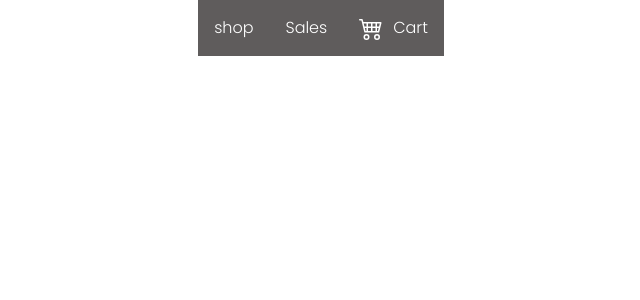
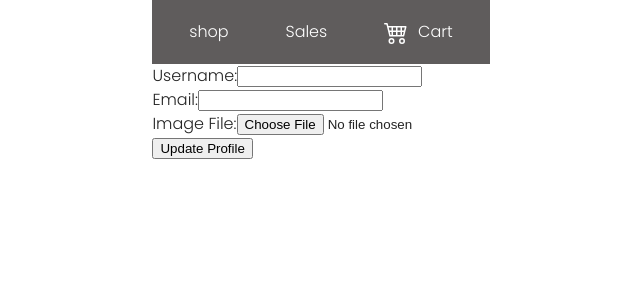
Before and after one commit to jck-bit/stockify, a React (Vite) app: page /profile-change in a window 1280 px wide. Before the commit this address had no page. Shown: the top 300 px of the page, without its empty margins (319-959 px from the left). Built offline with nearby package versions, Linux system fonts and the light colour scheme.

Commit message:
Edited the bargrapgh,

```diff
--- a/src/App.tsx
+++ b/src/App.tsx
@@ -11,6 +11,7 @@ import SalesTable from './widgets/Sales';
 import Register from './login/register';
 import PrivacyPolicy from './components/private_policy';
 import Profile from './profile';
+import UserProfileUpdate from './profile/UserProfileUpdate';
 
 function App() {
   const isAuth = Boolean(useSelector((state:any) => state.token))
@@ -34,6 +35,7 @@ function App() {
           <Route path='/login' element={<LoginPage/>}/>
           <Route path='/register' element={<Register/>}/>
           <Route path='/privacy_policy' element={<PrivacyPolicy/>}/>
+          <Route path='/profile-change' element={<UserProfileUpdate/>}/>
         </Routes>
         </SnackbarProvider>
       </BrowserRouter>
--- a/src/components/SingleUserLine.tsx
+++ b/src/components/SingleUserLine.tsx
@@ -1,4 +1,4 @@
-import {Line} from 'react-chartjs-2'
+import {Bar } from 'react-chartjs-2'
 
 import Chart from 'chart.js/auto';
 import {CategoryScale} from 'chart.js';
@@ -13,7 +13,7 @@ interface Props{
 const SingleUserLine = ({chartData}:Props) => {
   return (
     <div>
-        <Line data={chartData} />
+        <Bar data={chartData} />
     </div>
   )
 }
--- a/src/css/profile_page.css
+++ b/src/css/profile_page.css
@@ -4,7 +4,6 @@
     align-items: center;
     justify-content:flex-start;
     margin: 50px;
-    width: 100%;
 }
 
 .view_user_profile{
--- a/src/index.css
+++ b/src/index.css
@@ -17,10 +17,6 @@
   top: 50%;
   left: 50%;
   transform: translate(-50%, -50%);
-}
-
-a{
-  text-decoration: none;
 }
 
 body {
@@ -48,6 +44,26 @@ body {
   align-items: center;
 }
 
+.unordered_list_nav a{
+  text-decoration: none;
+  align-items: center;
+  display: flex;
+  color: #fff;
+}
+
+.unordered_list_nav a:hover{
+  background-color: transparent;
+}
+
+.unordered_list_nav li {
+   color: #fff;
+   padding: 20px;
+}
+
+.unordered_list_nav li:hover{
+  background-color: rgb(152, 148, 148);
+}
+
 .modal_container {
   position: fixed;
   z-index: 1000;
@@ -71,22 +87,6 @@ body {
   padding: 5px;
 }
 
-.logout_container {
-  font-size: 13px;
-  display: flex;
-  align-items: center;
-  justify-content: center;
-  color: #fff;
-  padding: 5px;
-  width: 100% auto;
-  cursor: pointer;
-  }
-
-.logout_container:hover{
-  background-color: #333;
-}
-
-
 .user_image{
   width:30px;
   height:30px;
@@ -98,35 +98,9 @@ body {
   cursor: pointer;
 }
 
-.unordered_list_nav li {
-  margin: 0;
-  color: #fff;
-}
-
-
-a {
-  display: flex;
-  color: #fff;
-  text-align: center;
-  padding: 16px;
-  text-decoration: none;
-}
 
 a:hover {
   background-color: #333;
-}
-
-.logout_container{
-  display: flex;
-  align-items: center;
-  cursor: pointer;
-}
-
-.logout_icon {
-  font-size: 1rem;
-  align-items: center;
-  margin-right: 5px;
-  margin-top: 10px;
 }
 
 .cart_icon{
@@ -162,6 +136,29 @@ a:hover {
     transform: translateY(-0.25rem);
   }
 }
+
+.logout_container {
+  font-size: 13px;
+  display: flex;
+  align-items: center;
+  justify-content: center;
+  color: #fff;
+  padding: 5px;
+  width: 100% auto;
+  cursor: pointer;
+  }
+
+.logout_container:hover{
+  background-color: #333;
+}
+
+.logout_icon {
+  font-size: 1rem;
+  align-items: center;
+  margin-right: 5px;
+  margin-top: 10px;
+}
+
 
 .container{
   margin: 1rem 1rem;
--- a/src/loginPage.css
+++ b/src/loginPage.css
@@ -30,7 +30,7 @@
 
   .register_div a{
     color: rgb(17, 3, 125);
-
+    text-decoration: none;
   }
 
   .register_div a:hover{
--- a/src/navbar/index.tsx
+++ b/src/navbar/index.tsx
@@ -64,7 +64,9 @@ const Navbar = () => {
                     <span className='logout_icon'>
                         <IoMdSettings/>
                     </span>
+                    <Link to={'/profile'}>
                     <span>settings</span>
+                    </Link>
                   </div>
               </div>
             </div>
--- /dev/null
+++ b/src/profile/UserProfileUpdate.tsx
@@ -0,0 +1,68 @@
+import {  useState } from 'react';
+
+function UserProfileUpdate() {
+  const [username, setUsername] = useState('');
+  const [email, setEmail] = useState('');
+  const [imageFile, setImageFile] = useState<any>();
+  const [errorMessage, setErrorMessage] = useState('');
+
+  const handleSubmit = async (e:React.FormEvent<HTMLFormElement>) => {
+    e.preventDefault();
+    setErrorMessage('');
+
+    // Make sure all required fields are filled out
+    if (!username || !email) {
+      setErrorMessage('Please fill out all required fields');
+      return;
+    }
+
+    const formData = new FormData();
+    formData.append('username', username);
+    formData.append('email', email);
+    if (imageFile) {
+      formData.append('image_file', imageFile);
+    }
+
+    try {
+      const response = await fetch('http://127.0.0.1:5000/users/profile', {
+        method: 'POST',
+        headers: {
+          'Authorization': `Bearer ${localStorage.getItem('token')}`,
+          'Content-Type': 'multipart/form-data',
+        },
+        body: formData,
+      });
+      const data = await response.json();
+      if (!response.ok) {
+        throw new Error(data.message || 'Something went wrong');
+      }
+      // Update user profile successfully
+      // Handle success as needed (e.g. show success message)
+    } catch (error:any) {
+      // Handle error
+      console.error(error);
+      setErrorMessage(error.message);
+    }
+  };
+
+  return (
+    <form onSubmit={handleSubmit} encType="multipart/form-data">
+      <div>
+        <label htmlFor="username">Username:</label>
+        <input type="text" id="username" value={username} onChange={(e) => setUsername(e.target.value)} />
+      </div>
+      <div>
+        <label htmlFor="email">Email:</label>
+        <input type="email" id="email" value={email} onChange={(e) => setEmail(e.target.value)} />
+      </div>
+      <div>
+        <label htmlFor="image-file">Image File:</label>
+        <input type="file" id="image-file" onChange={(e) => setImageFile(e.target.files?.[0])} />
+      </div>
+      {errorMessage && <div className="error">{errorMessage}</div>}
+      <button type="submit">Update Profile</button>
+    </form>
+  );
+}
+
+export default UserProfileUpdate;
--- a/src/profile/index.tsx
+++ b/src/profile/index.tsx
@@ -5,18 +5,18 @@ import { Sale } from '../types'
 import SingleUserLine from '../components/SingleUserLine'
 
 interface ChartData {
-  labels: string[];
+  labels: any;
   datasets: {
     label: string;
     data: number[];
-    backgroundColor: string;
+    backgroundColor: string[];
   }[];
 }
 
 const Profile = () => {
   const user = useSelector((state:any) => state.user)
   const access_token = localStorage.getItem("token")
-  const [chartData, setChartData] = useState<ChartData>({ labels: [], datasets: [] })
+  const [chartData, setChartData] = useState<ChartData>({labels:[], datasets:[{label:'', data:[], backgroundColor:[]}]})
 
   const getUSerSales = async () => {
     const  res = await fetch(`http://localhost:5000/sales/user/${user?.id}`,{
@@ -28,16 +28,24 @@ const Profile = () => {
     const data: { sales: Sale[] } = await res.json();
     console.log(data);
 
-    const chartData = {
-      labels: data.sales.map(item => item.date),
+    const chartData:ChartData = {
+      labels: data.sales.map(sale => sale.date),
       datasets: [
         {
-          label: 'Sales',
-          data: data.sales.map(item => item.total_sale),
-          backgroundColor: '#3f51b5'
-        }
+
+          label: "Sales",
+          data: data.sales.map(sale => sale.total_sale),
+          backgroundColor: [
+            "rgba(75,192,192,1)",
+            "#ecf0f1",
+            "#50AF95",
+            "#f3ba2f",
+            "#2a71d0",
+          ],
+          }
       ]
-};
+
+    };
 
    setChartData(chartData);
   }
@@ -76,7 +84,7 @@ const Profile = () => {
             <button>Edit profile</button>
            </section>
         </div>
-        <div className="view_user_sales">
+        <div className="view_user_sales" style={{width:'100%'}}>
             <SingleUserLine chartData={chartData}/>
         </div>
     </div>
```
